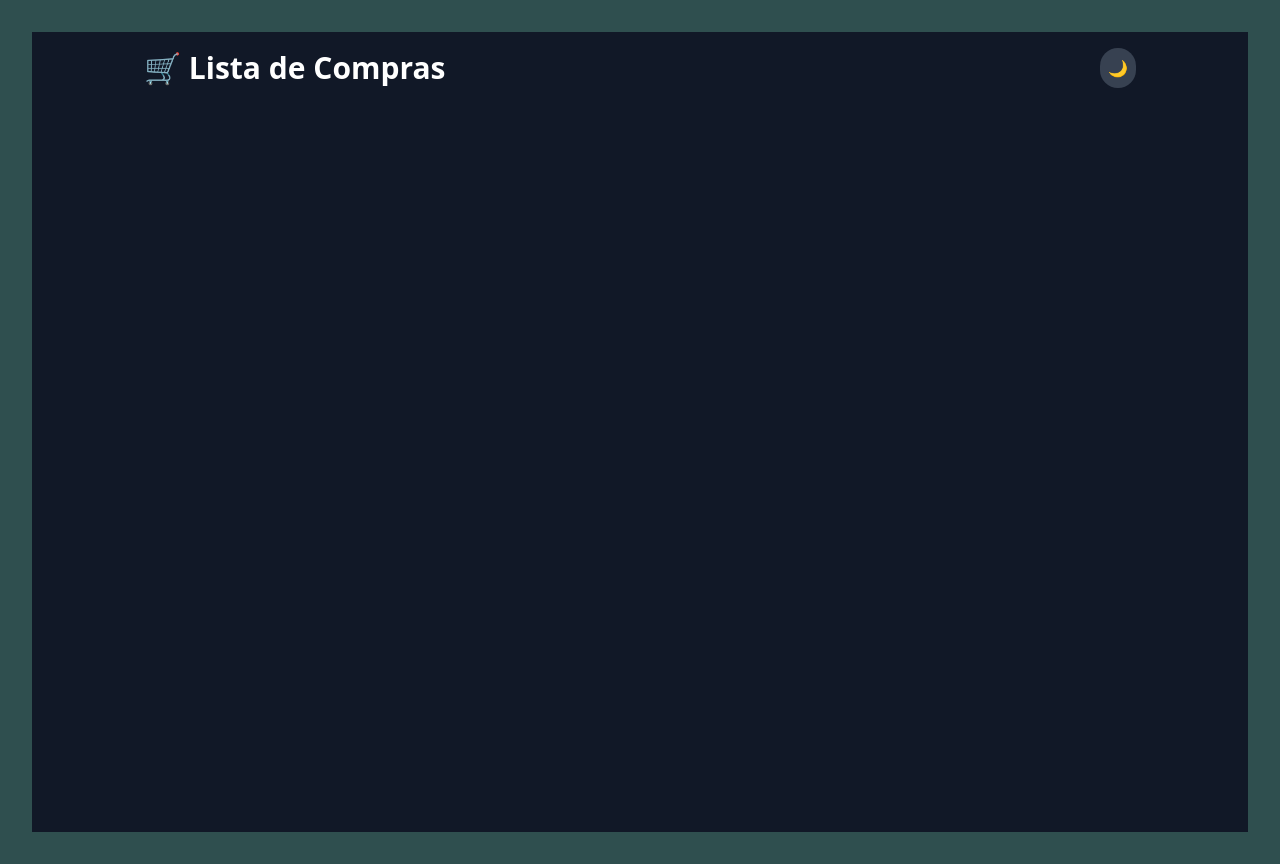
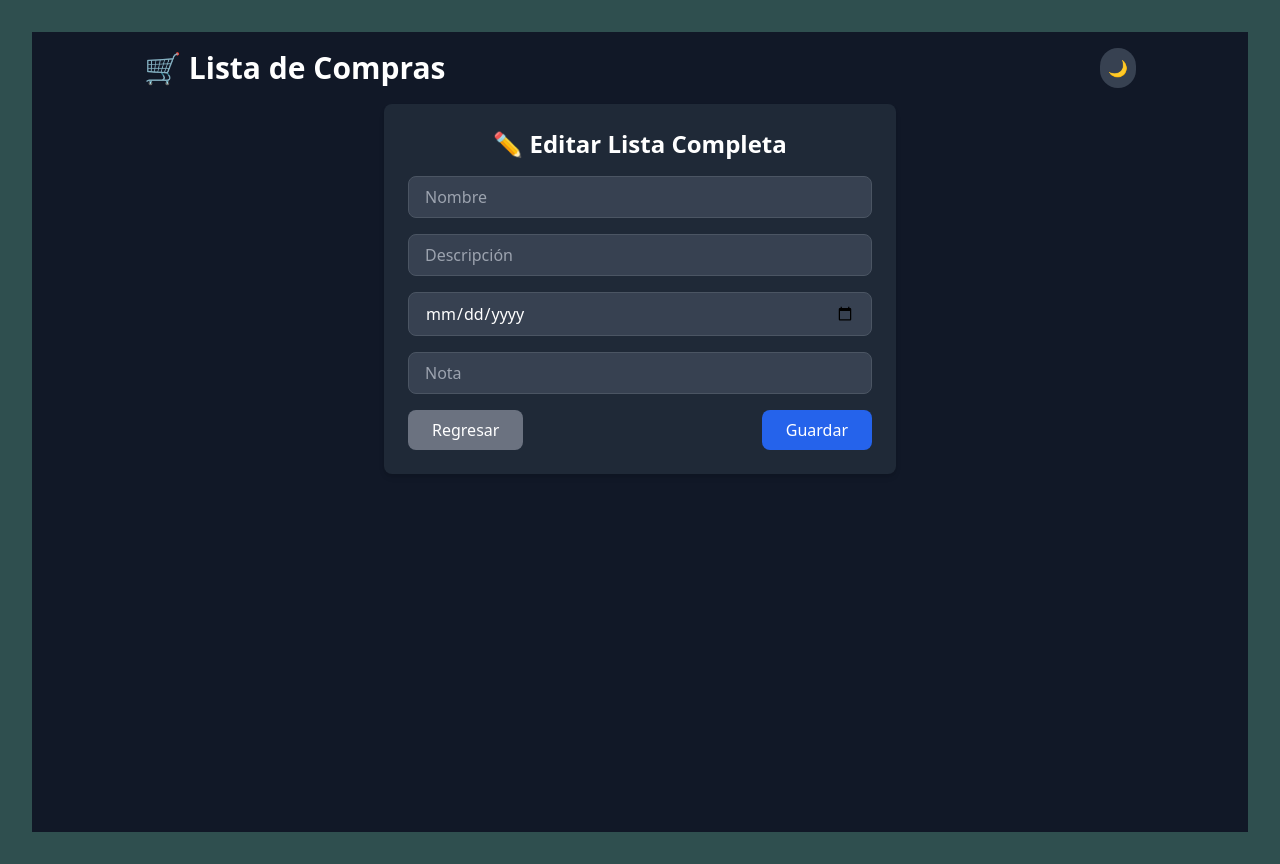
Before and after one commit to lsaldanat/SAVEFOOD-FRONT, a React (Vite) app: page /editar-lista/1 in a window 1280 px wide. Built offline with nearby package versions, Linux system fonts and the light colour scheme; no server answers.

Commit message:
Agregar la opcion de edicion por Lista

```diff
--- a/src/App.jsx
+++ b/src/App.jsx
@@ -7,6 +7,7 @@ import ThemeToggle from "./components/ThemeToggle";
 import { BrowserRouter, Routes, Route } from "react-router-dom";
 import ListaCompras from "./components/ListaCompras";
 import EditarNota from "./components/EditarNota";
+import EditarLista from "./components/EditarLista";
 
 
 function App() {
@@ -23,6 +24,7 @@ function App() {
         <Routes>
           <Route path="/" element={<ListaCompras />} />
           <Route path="/editar/:id" element={<EditarNota />} />
+          <Route path="/editar-lista/:id" element={<EditarLista />} />
         </Routes>
       </div>
     </BrowserRouter>
--- /dev/null
+++ b/src/components/EditarLista.jsx
@@ -0,0 +1,82 @@
+import { useEffect, useState } from "react";
+import { useParams, useNavigate } from "react-router-dom";
+import { obtenerListaPorId, actualizarLista } from "../services/listaService";
+
+export default function EditarLista() {
+  const { id } = useParams();
+  const navigate = useNavigate();
+  const [lista, setLista] = useState({
+    idLista: 0,
+    nombre: "",
+    descripcion: "",
+    fecha: "",
+    nota: "",
+  });
+
+  useEffect(() => {
+    async function fetchData() {
+
+        try {
+            const data = await obtenerListaPorId(id);
+            //   setLista({
+            //     nombre: data.nombre,
+            //     descripcion: data.descripcion,
+            //     fecha: data.fecha.split("T")[0], // quitar hora
+            //     nota: data.nota,
+            //   });
+            const fechaFormateada = data.fecha
+                                    ? new Date(data.fecha).toISOString().split("T")[0]
+                                    : "";
+
+            setLista({
+                ...data,
+                fecha: fechaFormateada,
+            });
+
+        } catch (error) {
+            console.error("Error al obtener lista:", error);
+        }
+    }
+    fetchData();
+  }, [id]);
+
+  const handleChange = (e) => {
+    setLista({ ...lista, [e.target.name]: e.target.value });
+  };
+
+  const handleSubmit = async (e) => {
+    e.preventDefault();
+    try {
+        await actualizarLista(id, lista);
+        navigate("/");
+    } catch (error) {
+        console.error("Error al actualizar la nota:", error);
+    }
+  };
+
+  return (
+    <div className="p-6 max-w-lg mx-auto bg-white dark:bg-gray-800 rounded-lg shadow-md">
+      <h2 className="text-2xl font-bold mb-4">✏️ Editar Lista Completa</h2>
+      <form onSubmit={handleSubmit} className="space-y-4">
+        <input type="text" name="nombre" value={lista.nombre} onChange={handleChange}
+          className="w-full px-4 py-2 border rounded-lg dark:bg-gray-700 dark:border-gray-600"
+          placeholder="Nombre" required />
+        <input type="text" name="descripcion" value={lista.descripcion} onChange={handleChange}
+          className="w-full px-4 py-2 border rounded-lg dark:bg-gray-700 dark:border-gray-600"
+          placeholder="Descripción" />
+        <input type="date" name="fecha" value={lista.fecha} onChange={handleChange}
+          className="w-full px-4 py-2 border rounded-lg dark:bg-gray-700 dark:border-gray-600"
+          required />
+        <input type="text" name="nota" value={lista.nota} onChange={handleChange}
+          className="w-full px-4 py-2 border rounded-lg dark:bg-gray-700 dark:border-gray-600"
+          placeholder="Nota" />
+
+        <div className="flex justify-between">
+          <button type="button" onClick={() => navigate(-1)} className="bg-gray-500 text-white px-6 py-2 rounded-lg hover:bg-gray-600 transition"> Regresar </button>
+          <button type="submit" className="bg-blue-600 text-white px-6 py-2 rounded-lg hover:bg-blue-700 transition"> Guardar </button>
+        </div>
+      </form>
+
+    </div>
+  );
+}
--- a/src/components/ListaCompras.jsx
+++ b/src/components/ListaCompras.jsx
@@ -100,10 +100,18 @@ export default function ListaCompras() {
                 <td className="p-3 border-b dark:border-gray-600">{new Date(lista.fecha).toLocaleDateString()}</td>
                 <td className="p-3 border-b dark:border-gray-600">{lista.nota}</td>
                 <td className="p-3 border-b dark:border-gray-600">{lista.usuario?.nombre || "Sin usuario"}</td>
-                <td className="p-3 border-b dark:border-gray-600 text-center">
+                <td className="p-3 border-b dark:border-gray-600 text-center space-x-2">
+
+                   {/* Ojo para solo Nota */}
                   <button className="text-blue-600 hover:text-blue-800" onClick={() => navigate(`/editar/${lista.idLista}`)}>
                     <EyeIcon className="h-5 w-5 text-blue-500 cursor-pointer" />
                   </button>
+
+                  {/* Ojo para editar todos los campos */}
+                    <button className="text-green-600 hover:text-green-800" onClick={() => navigate(`/editar-lista/${lista.idLista}`)} >
+                      <EyeIcon className="h-5 w-5 text-green-500 cursor-pointer" />
+                    </button>
+
                 </td>
               </tr>
             ))}
--- a/src/services/listaService.js
+++ b/src/services/listaService.js
@@ -55,3 +55,18 @@ export async function actualizarNota(id, nota) {
     return null;
   }
 }
+
+
+export async function actualizarLista(id, lista) {
+  const res = await fetch(`${API_URL}/${id}`, {
+    method: "PUT",
+    headers: { "Content-Type": "application/json" },
+    body: JSON.stringify({ ...lista, idLista: parseInt(id) }),
+  });
+  if (!res.ok) {
+    throw new Error("Error al actualizar la lista");
+  }
+
+  return true;
+  //return await res.json();
+}
```
